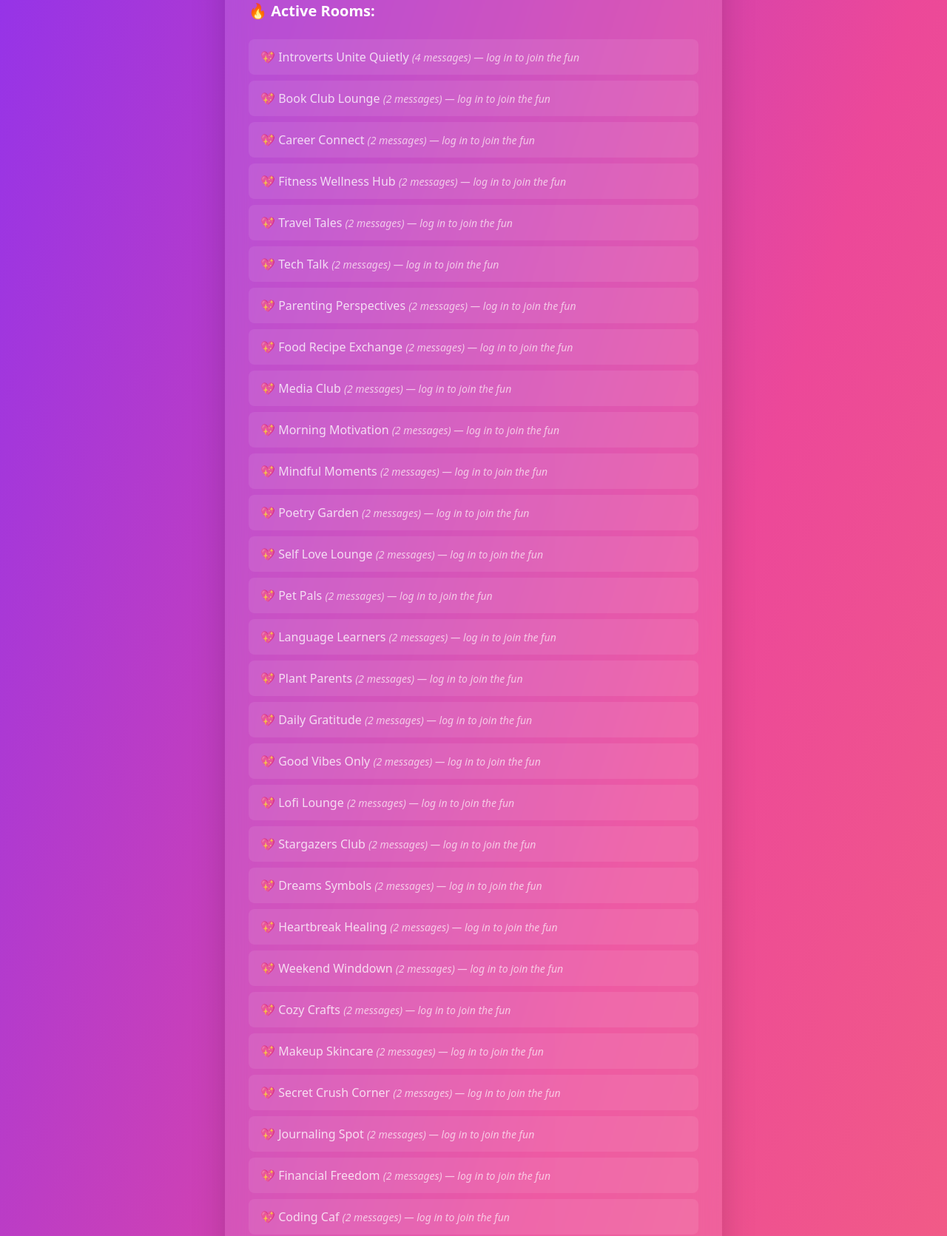
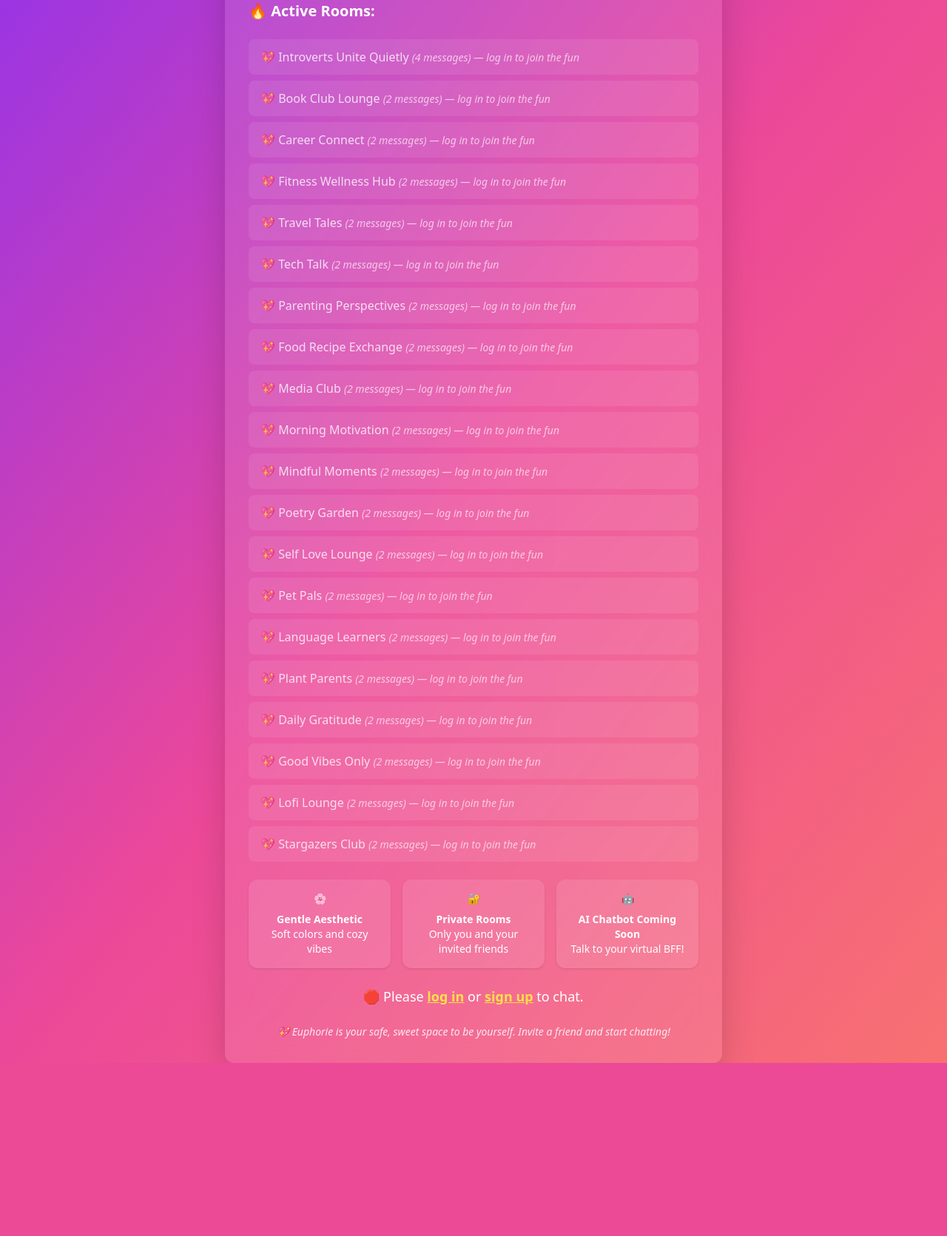
Before and after one commit to stealthengineer/Chat-app, a Django app: page / in a window 1280 px wide. Shown: the part 143-1814 px from the top of the page at 74% size. After the commit the page ends 1580 px from the top, so only its background shows below. Run offline with Django 5.2, Linux system fonts and the light colour scheme; data comes from the database, SQL or seed files in the repository; both versions use the stored data as it was after the commit; some libraries are stand-ins or nearby versions.

```diff
--- a/chat/templates/chat/index.html
+++ b/chat/templates/chat/index.html
@@ -114,9 +114,8 @@
 
       {% if user.is_authenticated %}
         document.getElementById('room-name-input').focus();
-      {% endif %}
 
-      // Infinite Scroll for Active Rooms
+        // Infinite Scroll
         let page = 2;
         let hasNext = true;
         const loading = document.getElementById("loading");
@@ -135,17 +134,10 @@
             data.rooms.forEach(room => {
               const li = document.createElement("li");
               li.innerHTML = `
-              {% if user.is_authenticated %}
                 <a href="/chat/${room.name}/" class="block bg-white bg-opacity-20 hover:bg-opacity-30 px-4 py-3 rounded-lg transition">
                   🗨️ <span class="font-medium">${room.display_name}</span>
                   <span class="text-sm text-gray-200">(${room.message_count} messages)</span>
                 </a>
-              {% else %}
-                <a href="/accounts/login/?next=/chat/${room.name}/" class="block bg-white bg-opacity-10 hover:bg-opacity-20 px-4 py-3 rounded-lg transition opacity-80 cursor-pointer">
-                  💖 <span class="font-medium">${room.display_name}</span>
-                  <span class="text-sm text-pink-100 italic">(${room.message_count} messages) — log in to join the fun</span>
-                </a>
-              {% endif %}
               `;
               list.appendChild(li);
             });
@@ -156,6 +148,7 @@
             loading.classList.remove("loading");
           }
         });
+      {% endif %}
     </script>
   </div>
 </body>
--- a/chat/urls.py
+++ b/chat/urls.py
@@ -1,6 +1,5 @@
 from django.urls import path
 from . import views
-from chat import views
 
 urlpatterns = [
     path('signup/', views.signup, name='signup'),
--- a/chat/views.py
+++ b/chat/views.py
@@ -9,9 +9,12 @@ from django.core.paginator import Paginator
 from .models import Message, Room
 
 def index(request):
-    active_rooms = Room.objects.annotate(message_count=Count('messages')).order_by('-message_count')
+    all_rooms = Room.objects.annotate(message_count=Count('messages')).order_by('-message_count')
 
-    # Add display name
+    # Decide how many to initially show
+    limit = 1000 if request.user.is_authenticated else 20
+    active_rooms = all_rooms[:limit]
+
     for room in active_rooms:
         room.display_name = room.name.replace('-', ' ').title()
 
@@ -20,12 +23,17 @@ def index(request):
         'user': request.user
     })
 
+
 def load_more_rooms(request):
     page = int(request.GET.get('page', 1))
-    rooms_qs = Room.objects.annotate(message_count=Count('messages')).order_by('-message_count')
-    paginator = Paginator(rooms_qs, 10)
+    per_page = 10
 
+    offset = 1000 if request.user.is_authenticated else 20
+    rooms_qs = Room.objects.annotate(message_count=Count('messages')).order_by('-message_count')[offset:]
+
+    paginator = Paginator(rooms_qs, per_page)
     rooms = paginator.get_page(page)
+
     room_data = [
         {
             'name': room.name,
```
Also changed, not shown: db.sqlite3. Lines whose indentation alone changed are shown as unchanged.
